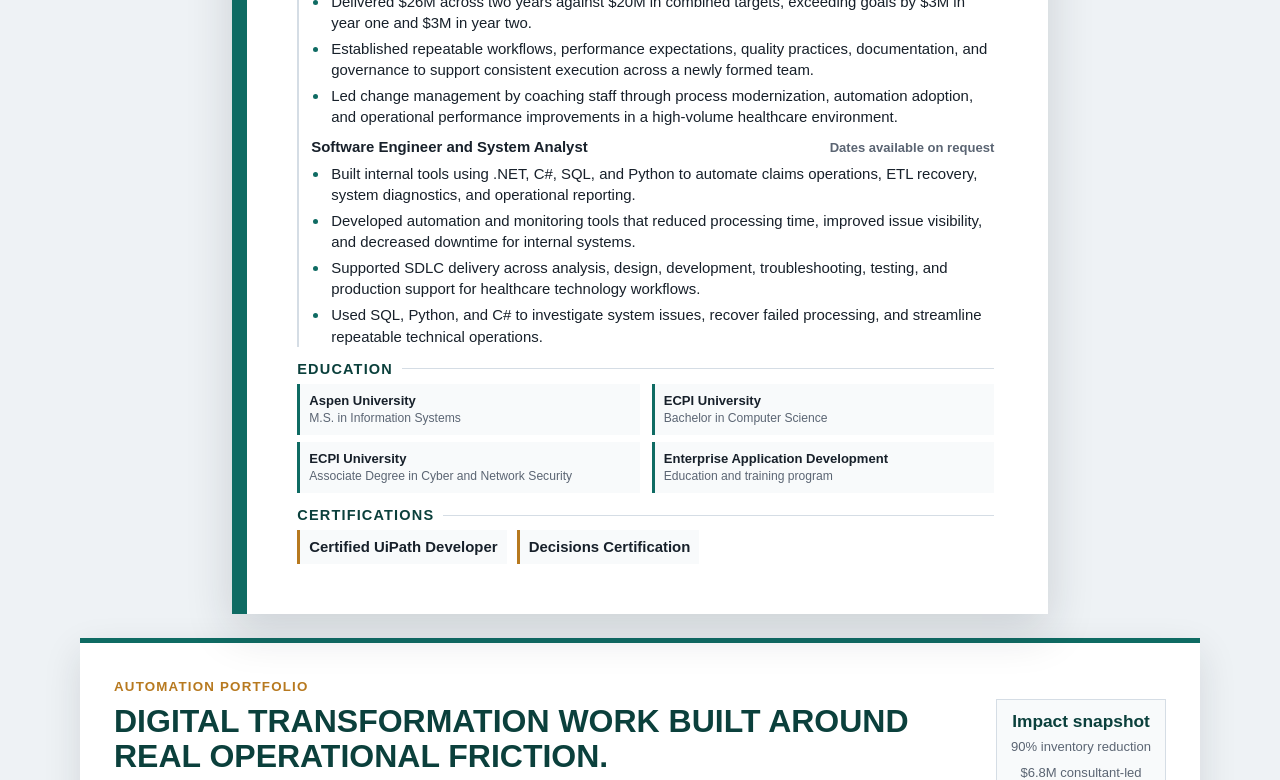
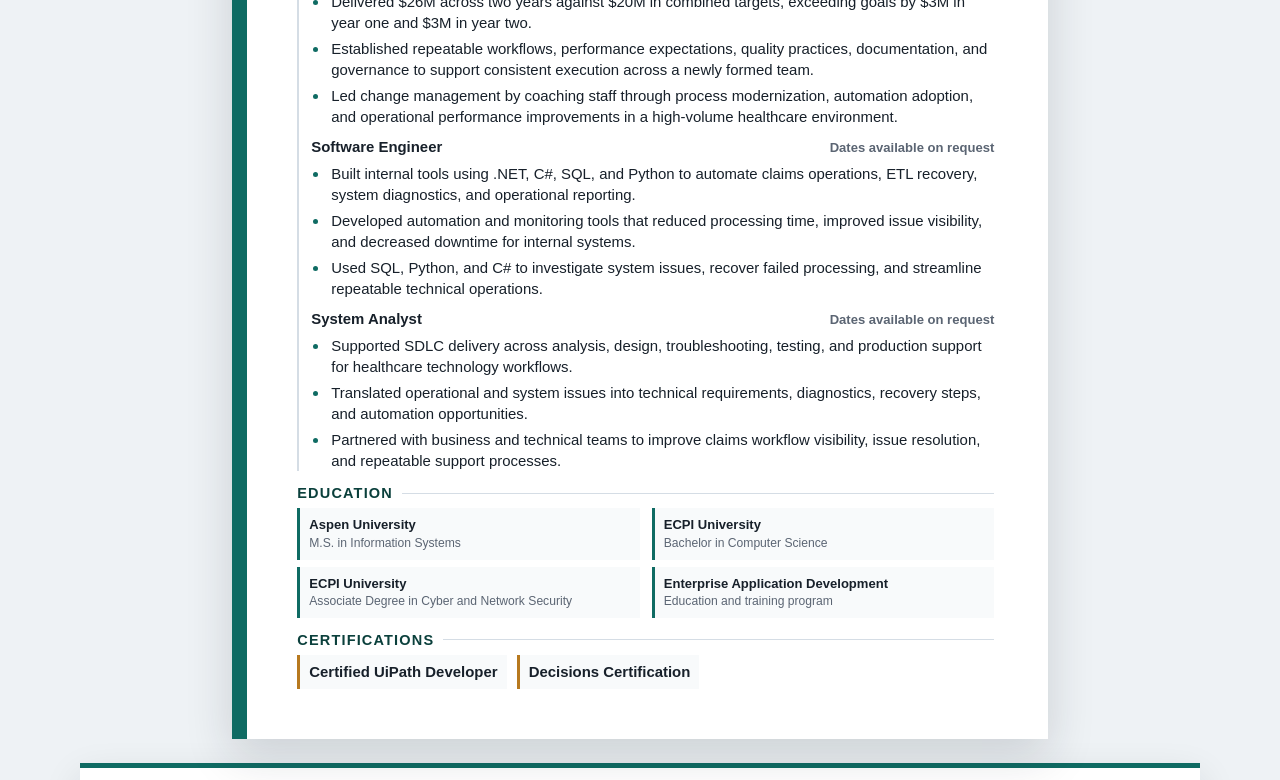
Before and after one commit to ericlane87/Eric-Lane, a plain HTML site: page Eric_Lane_AI_Automation_Consultant_Resume.html in a window 1280 px wide. Shown: the part 1620-2400 px from the top of the page. Drawn offline with Linux system fonts and the light colour scheme.

Commit message:
Split software engineer and system analyst roles

```diff
--- a/Eric_Lane_AI_Automation_Consultant_Resume.html
+++ b/Eric_Lane_AI_Automation_Consultant_Resume.html
@@ -983,12 +983,17 @@
             <li>Established repeatable workflows, performance expectations, quality practices, documentation, and governance to support consistent execution across a newly formed team.</li>
             <li>Led change management by coaching staff through process modernization, automation adoption, and operational performance improvements in a high-volume healthcare environment.</li>
           </ul>
-          <div class="role"><span class="role-title">Software Engineer and System Analyst</span><span class="date">Dates available on request</span></div>
+          <div class="role"><span class="role-title">Software Engineer</span><span class="date">Dates available on request</span></div>
           <ul>
             <li>Built internal tools using .NET, C#, SQL, and Python to automate claims operations, ETL recovery, system diagnostics, and operational reporting.</li>
             <li>Developed automation and monitoring tools that reduced processing time, improved issue visibility, and decreased downtime for internal systems.</li>
-            <li>Supported SDLC delivery across analysis, design, development, troubleshooting, testing, and production support for healthcare technology workflows.</li>
             <li>Used SQL, Python, and C# to investigate system issues, recover failed processing, and streamline repeatable technical operations.</li>
+          </ul>
+          <div class="role"><span class="role-title">System Analyst</span><span class="date">Dates available on request</span></div>
+          <ul>
+            <li>Supported SDLC delivery across analysis, design, troubleshooting, testing, and production support for healthcare technology workflows.</li>
+            <li>Translated operational and system issues into technical requirements, diagnostics, recovery steps, and automation opportunities.</li>
+            <li>Partnered with business and technical teams to improve claims workflow visibility, issue resolution, and repeatable support processes.</li>
           </ul>
         </div>
       </section>
```
Also changed, not shown: index.html (+7 -2 lines), Eric_Lane_AI_Automation_Consultant_ATS.txt, 3 other files.
